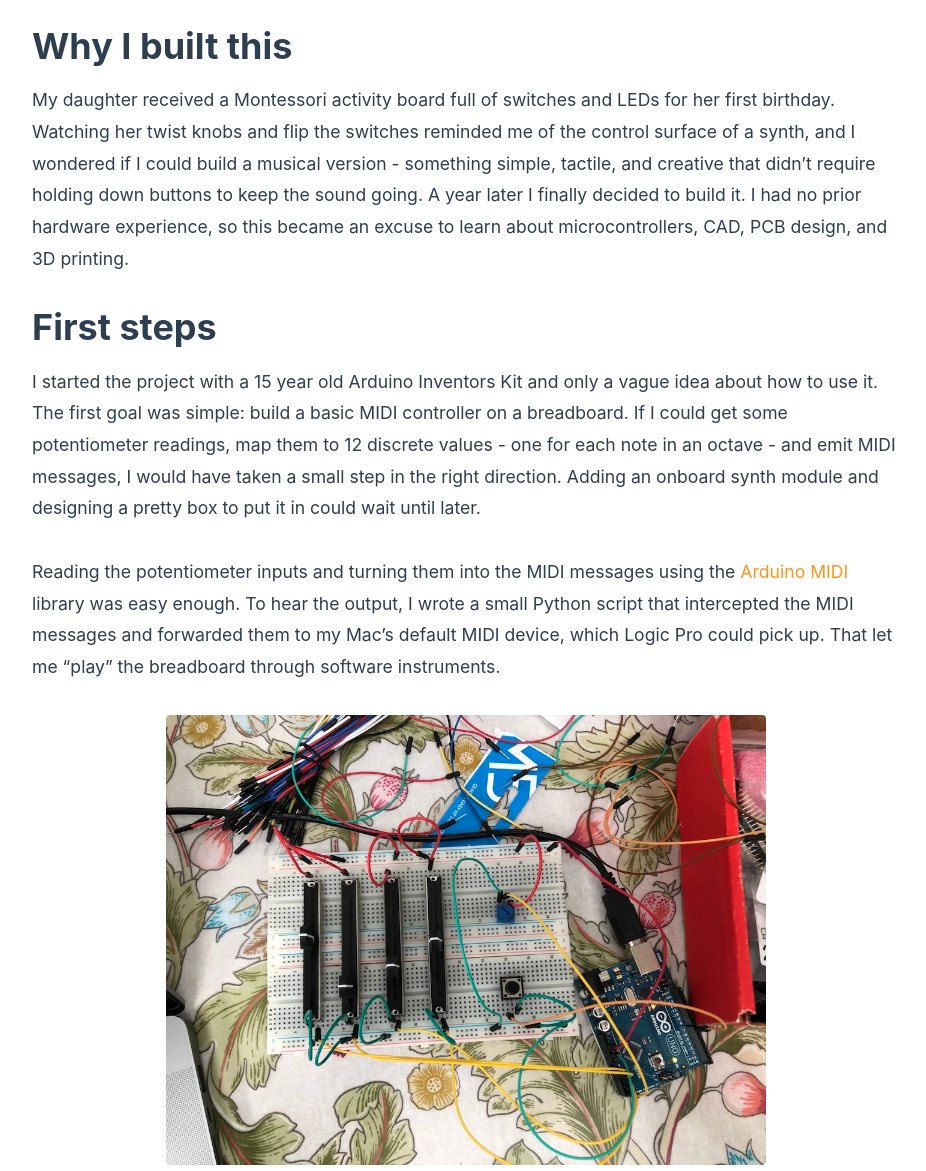
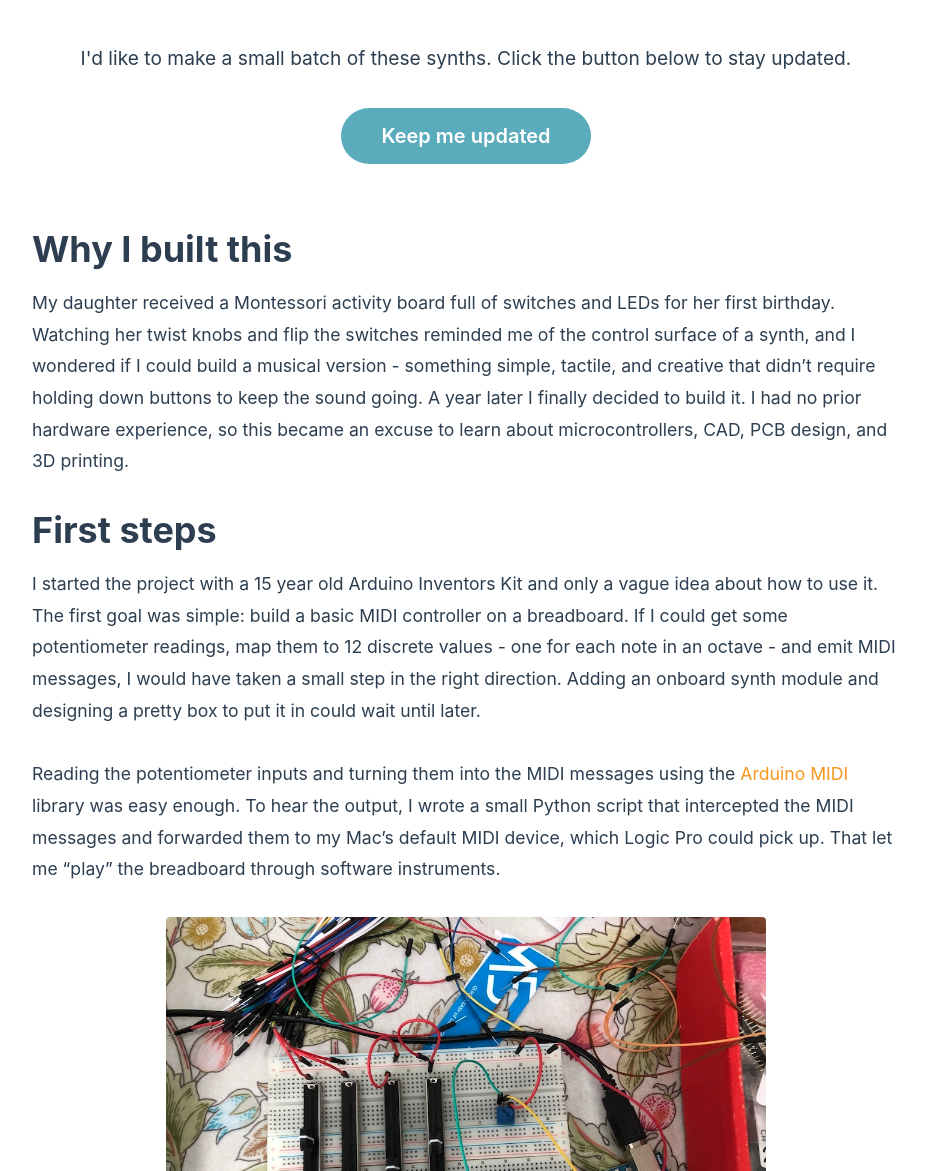
Before and after one commit to aliroberts/aliroberts.github.io, a Jekyll site: the page built from _posts/2025-11-10-a-synth-for-my-daughter.md, in a window 1280 px wide and 1400 px high, scrolled down 1469 px. Shown: the part 229-1400 px from the top of the window, without its empty margins (174-1100 px from the left). Built offline with Jekyll 4.4.1, drawn with Linux system fonts in a browser that asks for light colours; a script that is not in the unit is left out; some of the changed text lies outside the part shown.

Commit message:
Add button for emails

```diff
--- a/_layouts/default.html
+++ b/_layouts/default.html
@@ -17,6 +17,9 @@
 
     <!-- Favicon -->
     <link rel="icon" type="image/svg+xml" href="{{ '/assets/favicon.svg' | relative_url }}">
+
+    <!-- Tally Forms -->
+    <script async src="https://tally.so/widgets/embed.js"></script>
 </head>
 <body>
     <header class="site-header">
--- a/_layouts/post.html
+++ b/_layouts/post.html
@@ -24,6 +24,12 @@ layout: default
     </div>
 
     <footer class="post-footer">
+        <div class="post-container">
+            <div class="post-feedback">
+                <p class="feedback-prompt">I’d like to make a small batch of these synths. Click the button below to stay updated.</p>
+                <button class="btn-feedback" data-tally-open="Y55dXv" data-tally-emoji-text="👋" data-tally-emoji-animation="wave">Keep me updated</button>
+            </div>
+        </div>
         <div class="container">
             <div class="post-navigation">
                 {% if page.previous.url %}
--- a/_posts/2025-11-10-a-synth-for-my-daughter.md
+++ b/_posts/2025-11-10-a-synth-for-my-daughter.md
@@ -36,6 +36,11 @@ tags: [hardware, software, iot, raspberry-pi, nodejs]
         allow="accelerometer; autoplay; clipboard-write; encrypted-media; gyroscope; picture-in-picture"
         allowfullscreen>
 </iframe>
+
+<div class="post-feedback" style="margin-top: var(--space-md);">
+    <p class="feedback-prompt">I'd like to make a small batch of these synths. Click the button below to stay updated.</p>
+    <button class="btn-feedback" data-tally-open="Y55dXv" data-tally-emoji-text="👋" data-tally-emoji-animation="wave">Keep me updated</button>
+</div>
 
 ## Why I built this
 
--- a/assets/css/main.css
+++ b/assets/css/main.css
@@ -459,6 +459,38 @@ a:hover {
   border-top: 2px solid var(--color-light);
 }
 
+.post-feedback {
+  text-align: center;
+  margin-bottom: var(--space-lg);
+}
+
+.feedback-prompt {
+  font-size: 1.2rem;
+  color: var(--color-neutral);
+  margin-bottom: var(--space-sm);
+}
+
+.btn-feedback {
+  display: inline-block;
+  padding: 1rem 2.5rem;
+  background: var(--color-accent);
+  color: var(--color-white);
+  font-size: 1.25rem;
+  font-weight: 600;
+  border-radius: 50px;
+  border: none;
+  cursor: pointer;
+  transition: all 0.3s ease;
+  font-family: var(--font-primary);
+}
+
+.btn-feedback:hover {
+  background: var(--color-accent);
+  color: var(--color-white);
+  transform: translateY(-2px);
+  box-shadow: 0 4px 12px rgba(90, 172, 189, 0.3);
+}
+
 .post-navigation {
   display: flex;
   justify-content: space-between;
@@ -571,6 +603,15 @@ a:hover {
   .btn-cta {
     font-size: 1.1rem;
     padding: 0.875rem 2rem;
+  }
+
+  .btn-feedback {
+    font-size: 1.1rem;
+    padding: 0.875rem 2rem;
+  }
+
+  .feedback-prompt {
+    font-size: 1.1rem;
   }
 
   .nav-container {
```
